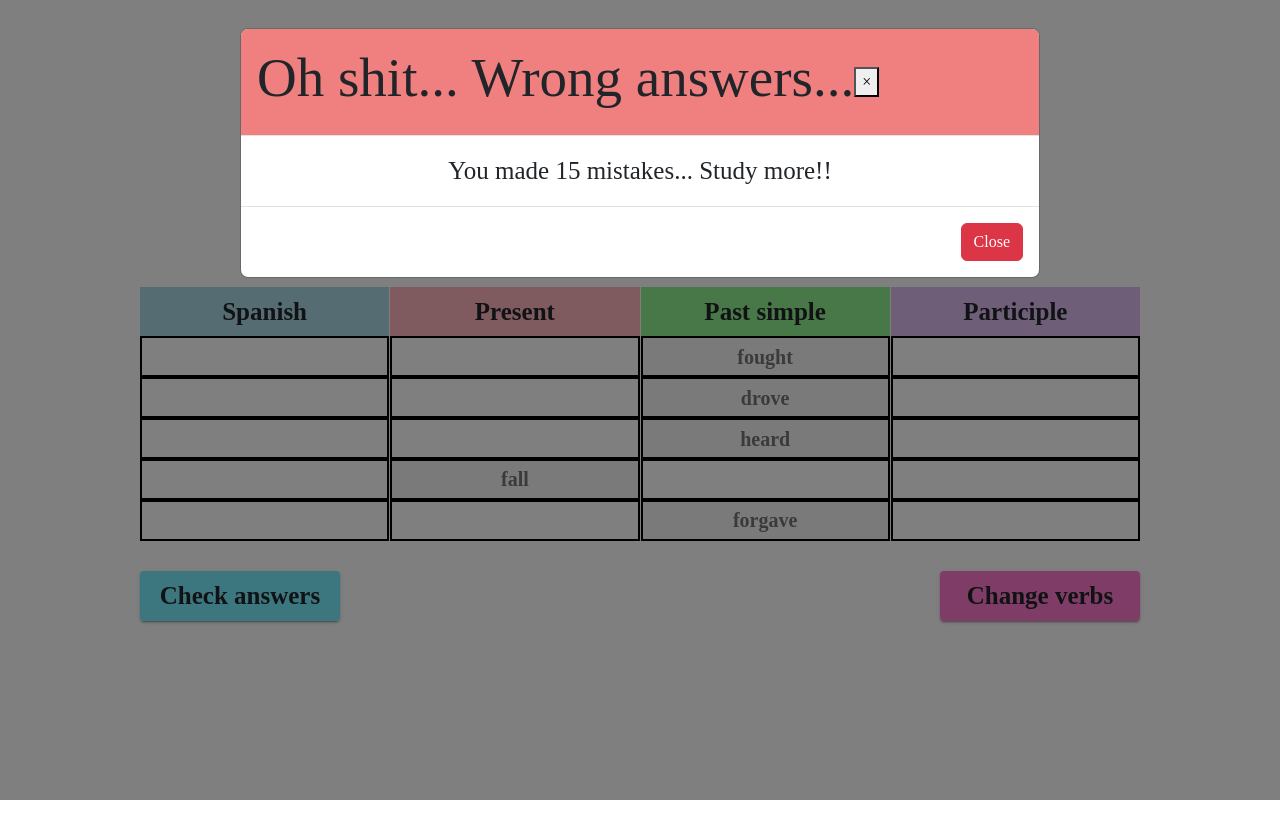
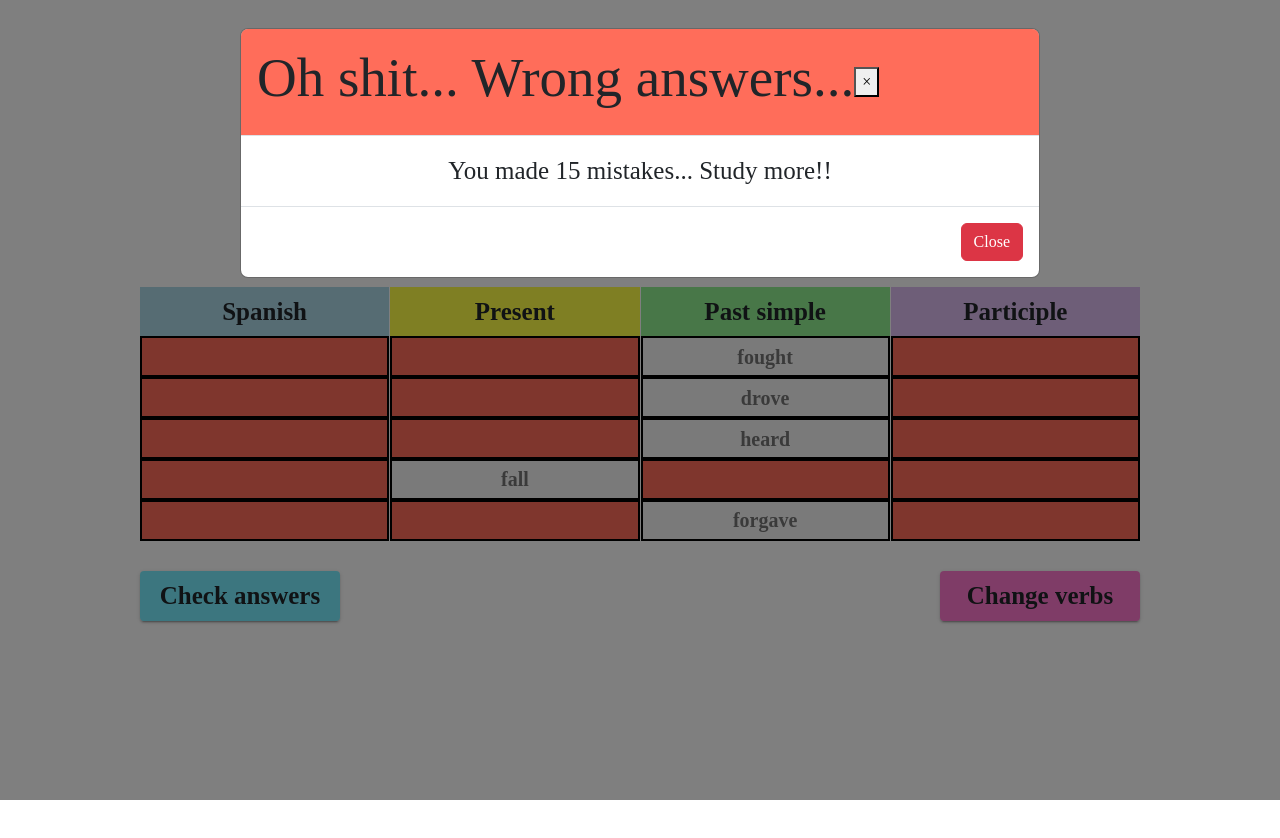
Before and after one commit to datecasp/verbs-grid-test, an Angular app: page / in a window 1280 px wide. Both pictures are taken after a click on the button "Check answers". Shown: the top 838 px of the page. Built offline with nearby package versions, Linux system fonts and the light colour scheme.

Commit message:
Ready for alpha

```diff
--- a/src/app/app.component.ts
+++ b/src/app/app.component.ts
@@ -19,7 +19,6 @@ export class AppComponent implements OnInit {
   verbsList: Verb[] = [];
   attributeList: VerbAttribute[] = [];
   gridList: VerbRenderer[]= [];
-  answersList: Verb[] = [];
 
   constructor(private verbService: VerbsService,
     private finalDialogService: FinalDialogService,
@@ -65,9 +64,8 @@ export class AppComponent implements OnInit {
     this.getValues();
   }
 
-  public checkAnswers(answer: VerbRenderer[]) {
-    this.answersList = this.tools.castVerbRendererIntoVerb(answer);
-    let fails: number = this.tools.verbsListsChecker(this.verbsList, this.answersList);
+  public checkAnswers(answersList: VerbRenderer[]) {
+    let fails: number = this.tools.verbsListsChecker(this.verbsList, answersList);
     if (fails > 0) {
       this.finalDialogService.popUp(false, 'Oh shit... Wrong answers...',
         'You made ' + fails + ' mistakes... Study more!!');
--- a/src/app/components/final-dialog/final-dialog.component.css
+++ b/src/app/components/final-dialog/final-dialog.component.css
@@ -6,11 +6,11 @@
 }
 
 .passed {
-    background-color: darkseagreen;
+  background-color: rgba(9, 255, 0, 0.68);
 }
 
 .failed {
-    background-color:lightcoral;
+  background-color: rgba(255, 41, 13, 0.68);
 }
 
 .simpleText {
--- a/src/app/components/verb-row/verb-row.component.css
+++ b/src/app/components/verb-row/verb-row.component.css
@@ -12,6 +12,14 @@
   height: stretch;
   aspect-ratio: 6/1;
   background-color: white;
+}
+
+.notFailed {
+  background-color: white;
+}
+
+.failed {
+  background-color: rgba(255, 41, 13, 0.68);
 }
 
 .disabled {
--- a/src/app/components/verb-row/verb-row.component.html
+++ b/src/app/components/verb-row/verb-row.component.html
@@ -3,37 +3,65 @@
         <input matInput class="clue cell disabled" placeholder={{verb.spanish}} disabled />
     </mat-grid-tile>
     <ng-template #blankSpanish>
-            <mat-grid-tile>
-                <input matInput class="clue cell" ngModel #first="ngModel"
+        <mat-grid-tile *ngIf="verb.spanishCorrectAnswer; else failedSpanish">
+            <input matInput class="clue cell notfailed" ngModel #first="ngModel"
                    type="string" id="verbSpanish" name="verbSpanish" [(ngModel)]="verb.spanish" />
         </mat-grid-tile>
+        <ng-template #failedSpanish>
+            <mat-grid-tile>
+                <input matInput class="clue cell failed" ngModel #first="ngModel"
+                       type="string" id="verbSpanish" name="verbSpanish" [(ngModel)]="verb.spanish"
+                       placeholder={{verb.spanish}} />
+            </mat-grid-tile>
+        </ng-template>
     </ng-template>
     <mat-grid-tile *ngIf="verb.presentFlag; else blankPresent">
         <input matInput class="clue cell disabled" placeholder={{verb.present}} disabled />
     </mat-grid-tile>
     <ng-template #blankPresent>
-            <mat-grid-tile>
-                <input matInput class="clue cell" ngModel #first="ngModel"
+         <mat-grid-tile *ngIf="verb.presentCorrectAnswer; else failedPresent">
+            <input matInput class="clue cell notfailed" ngModel #first="ngModel"
                    type="string" id="verbPresent" name="verbPresent" [(ngModel)]="verb.present" />
         </mat-grid-tile>
+        <ng-template #failedPresent>
+            <mat-grid-tile>
+                <input matInput class="clue cell failed" ngModel #first="ngModel"
+                       type="string" id="verbPresent" name="verbPresent" [(ngModel)]="verb.present"
+                       placeholder={{verb.present}} />
+            </mat-grid-tile>
+        </ng-template>
     </ng-template>
     <mat-grid-tile *ngIf="verb.pastFlag; else blankPast">
         <input matInput class="clue cell disabled" placeholder={{verb.past}} disabled />
     </mat-grid-tile>
     <ng-template #blankPast>
-            <mat-grid-tile>
-                <input matInput class="clue cell" ngModel #first="ngModel"
+        <mat-grid-tile *ngIf="verb.pastCorrectAnswer; else failedPast">
+            <input matInput class="clue cell notFailed" ngModel #first="ngModel"
                    type="string" id="verbPast" name="verbPast" [(ngModel)]="verb.past" />
         </mat-grid-tile>
+        <ng-template #failedPast>
+            <mat-grid-tile>
+                <input matInput class="clue cell failed" ngModel #first="ngModel"
+                       type="string" id="verbPast" name="verbPast" [(ngModel)]="verb.past"
+                       placeholder={{verb.past}} />
+            </mat-grid-tile>
+        </ng-template>
     </ng-template>
     <mat-grid-tile *ngIf="verb.participleFlag; else blankParticiple">
         <input matInput class="clue cell disabled" placeholder={{verb.participle}} disabled />
     </mat-grid-tile>
     <ng-template #blankParticiple>
-            <mat-grid-tile>
-                <input matInput class="clue cell" ngModel #first="ngModel"
+        <mat-grid-tile *ngIf="verb.participleCorrectAnswer; else failedParticiple">
+            <input matInput class="clue cell notFailed" ngModel #first="ngModel"
                    type="string" id="verbParticiple" name="verbParticiple" [(ngModel)]="verb.participle" />
         </mat-grid-tile>
+         <ng-template #failedParticiple>
+            <mat-grid-tile>
+                <input matInput class="clue cell failed" ngModel #first="ngModel"
+                       type="string" id="verbParticiple" name="verbParticiple" [(ngModel)]="verb.participle"
+                       placeholder={{verb.participle}} />
+            </mat-grid-tile>
+        </ng-template>
     </ng-template>
 </mat-grid-list>
 <div class="btnContainer">
--- a/src/app/data/verbal-tenses.ts
+++ b/src/app/data/verbal-tenses.ts
@@ -2,7 +2,7 @@ import { Header } from "../models/Header";
 
 export const VERBALTENSES: Header[] = [
   { color: "lightblue", tense: "Spanish" },
-  { color: "lightpink", tense: "Present" },
+  { color: "#ffff19cc", tense: "Present" },
   { color: "lightgreen", tense: "Past simple" },
   { color: "#DDBDF1", tense: "Participle" }
 ]
--- a/src/app/models/VerbRenderer.ts
+++ b/src/app/models/VerbRenderer.ts
@@ -2,7 +2,12 @@ import { Verb } from "./Verb";
 
 export class VerbRenderer extends Verb {
   spanishFlag: boolean = false;
+  spanishCorrectAnswer: boolean = true;
   presentFlag: boolean = false;
+  presentCorrectAnswer: boolean = true;
   pastFlag: boolean = false;
+  pastCorrectAnswer: boolean = true;
   participleFlag: boolean = false;
+  participleCorrectAnswer: boolean = true;
+
 }
--- a/src/app/utils/tools.ts
+++ b/src/app/utils/tools.ts
@@ -91,38 +91,47 @@ export class Tools {
   }
 
   /**
-   *  Tool function to cast VerbRenderer[] into Verb[]
-   *  param VerbRenderer[]
-   *  return Verb[]
-   */
-  public castVerbRendererIntoVerb(verbRenderer: VerbRenderer[]): Verb[] {
-    let result: Verb[] = [];
-    for (let verb of verbRenderer) {
-      let tempVerb: Verb = new Verb();
-      tempVerb.id = verb.id;
-      tempVerb.spanish = verb.spanish;
-      tempVerb.present = verb.present;
-      tempVerb.past = verb.past;
-      tempVerb.participle = verb.participle;
-      result.push(tempVerb);
-    }
-    return result;
-  }
-
-  /**
    * Tool function to compare Verb[] arrays
    * param verbsList[] -> Verb[] with the original verb list
    * param answersList[] -> Verb[] captured from user inputs
    * return number -> number of cells failed by user.
    *                   Zero if it´s all right answers
    */
-  public verbsListsChecker(verbsList: Verb[], answersList: Verb[]): number {
+  public verbsListsChecker(verbsList: Verb[], answersList: VerbRenderer[]): number {
     let fails: number = 0;
     for (let i = 0; i < answersList.length; i++) {
-      if (verbsList[i].spanish != answersList[i].spanish) fails++;
-      if (verbsList[i].present != answersList[i].present) fails++;
-      if (verbsList[i].past != answersList[i].past) fails++;
-      if (verbsList[i].participle != answersList[i].participle) fails++;
+      if (verbsList[i].spanish != answersList[i].spanish) {
+        fails++;
+        answersList[i].spanishCorrectAnswer = false;
+      }
+      else {
+        answersList[i].spanishCorrectAnswer = true;
+
+      }
+      if (verbsList[i].present != answersList[i].present) {
+        fails++;
+        answersList[i].presentCorrectAnswer = false;
+      }
+      else {
+        answersList[i].presentCorrectAnswer = true;
+
+      }
+      if (verbsList[i].past != answersList[i].past) {
+        fails++;
+        answersList[i].pastCorrectAnswer = false;
+      }
+      else {
+        answersList[i].pastCorrectAnswer = true;
+
+      }
+      if (verbsList[i].participle != answersList[i].participle) {
+        fails++;
+        answersList[i].participleCorrectAnswer = false;
+      }
+      else {
+        answersList[i].participleCorrectAnswer = true;
+
+      }
     }
     return fails;
   }
```
Lines whose indentation alone changed are shown as unchanged.
